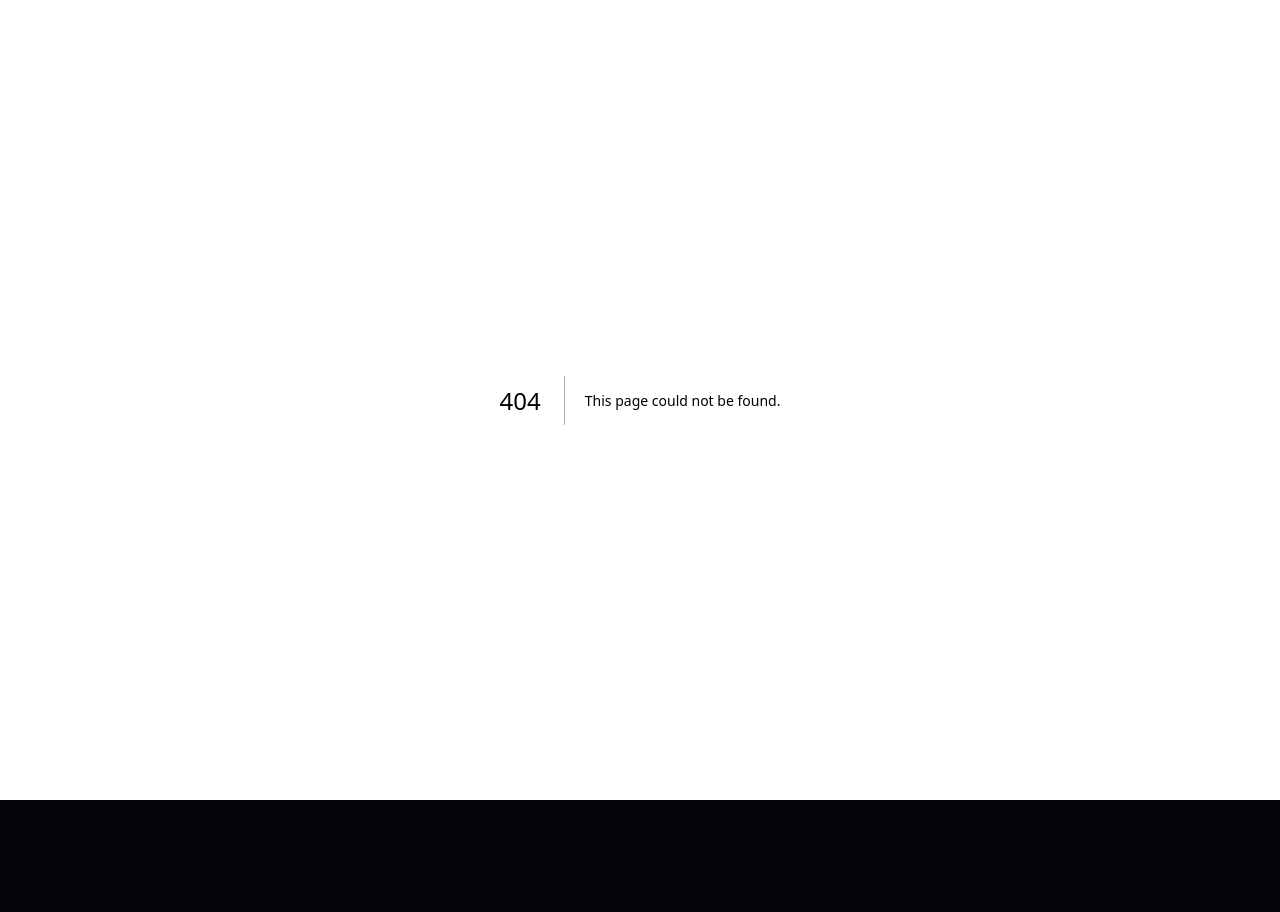
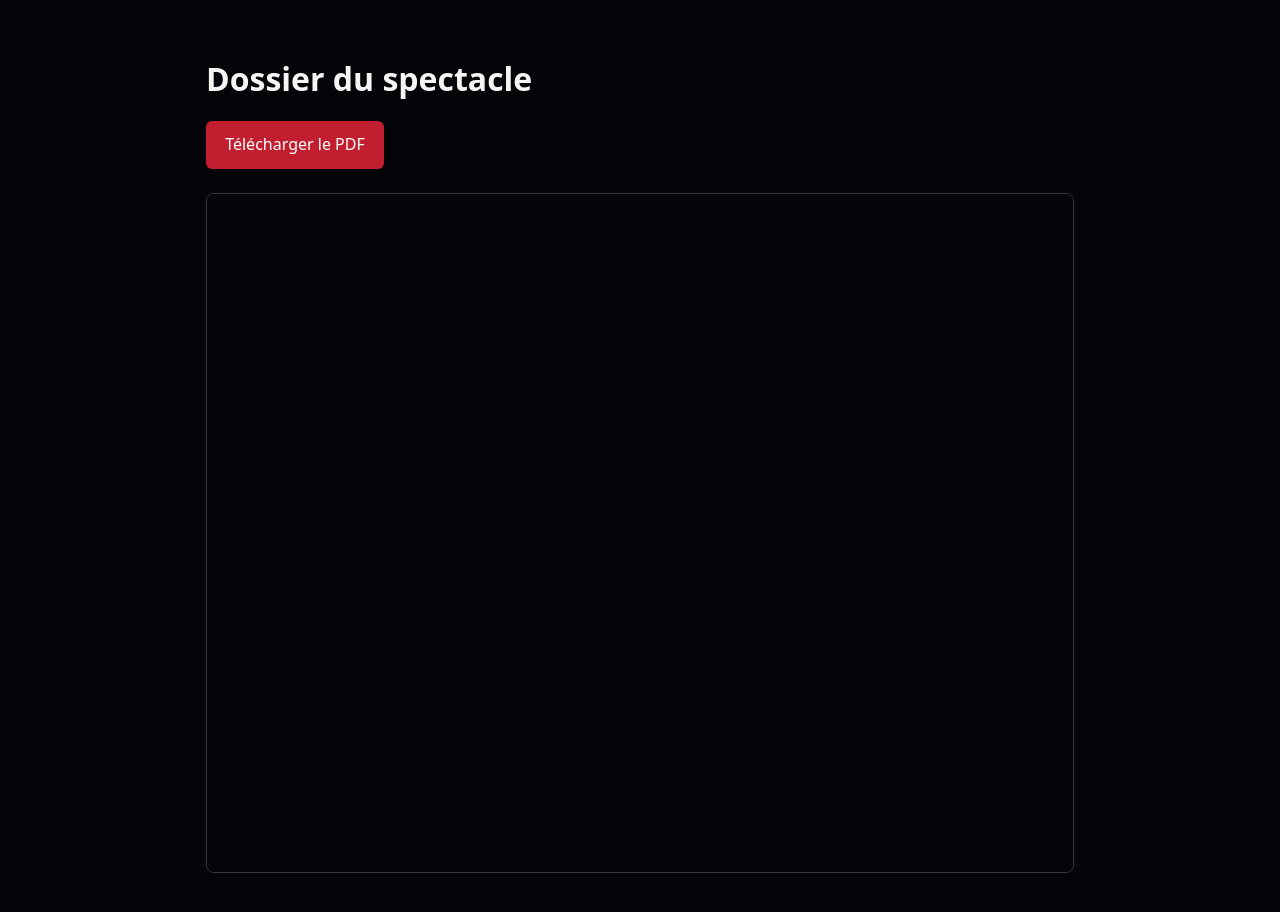
Before and after one commit to LeslieLobry/hintika-site, a Next.js app: page /dossier in a window 1280 px wide. Before the commit this address had no page. Before the commit the page ends 800 px from the top, so only its background shows below. Built offline with nearby package versions, Linux system fonts and the light colour scheme.

Commit message:
Create page.jsx

```diff
--- /dev/null
+++ b/src/app/dossier/page.jsx
@@ -0,0 +1,39 @@
+export default function DossierPage() {
+  return (
+    <main style={{ padding: "2rem 0" }}>
+      <div style={{ maxWidth: "900px", margin: "0 auto", padding: "0 1rem" }}>
+        <h1 style={{ marginBottom: "1rem", fontSize: "2rem" }}>
+          Dossier du spectacle
+        </h1>
+
+        {/* Bouton télécharger */}
+        <a
+          href="/dossier-spectacle.pdf"
+          download
+          style={{
+            display: "inline-block",
+            marginBottom: "1.5rem",
+            padding: "0.7rem 1.2rem",
+            backgroundColor: "#c11e2f",
+            color: "white",
+            borderRadius: "6px",
+            textDecoration: "none",
+          }}
+        >
+          Télécharger le PDF
+        </a>
+
+        {/* PDF affiché */}
+        <iframe
+          src="/dossier-spectacle.pdf"
+          style={{
+            width: "100%",
+            height: "85vh",
+            border: "1px solid rgba(255,255,255,0.2)",
+            borderRadius: "8px",
+          }}
+        />
+      </div>
+    </main>
+  );
+}
```
